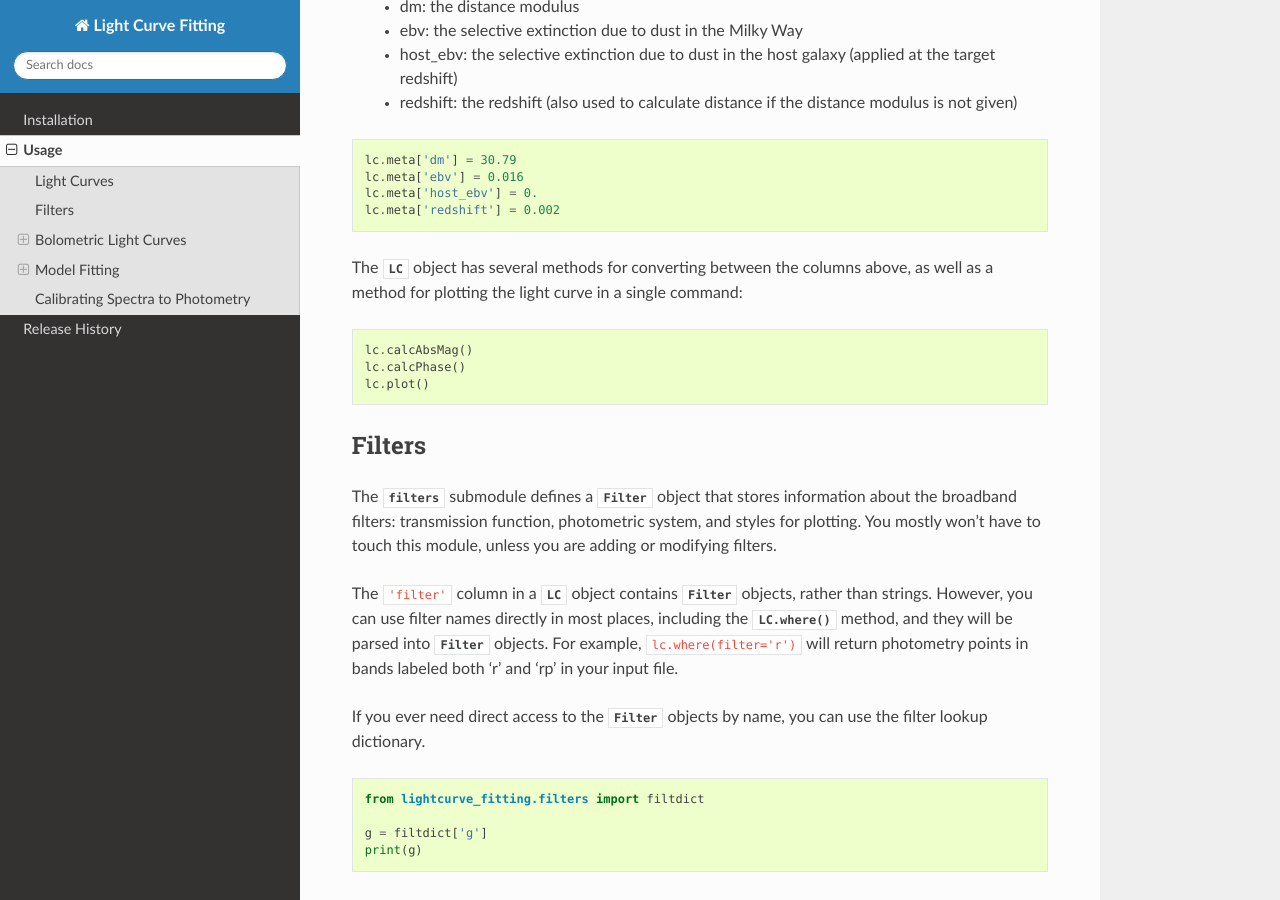
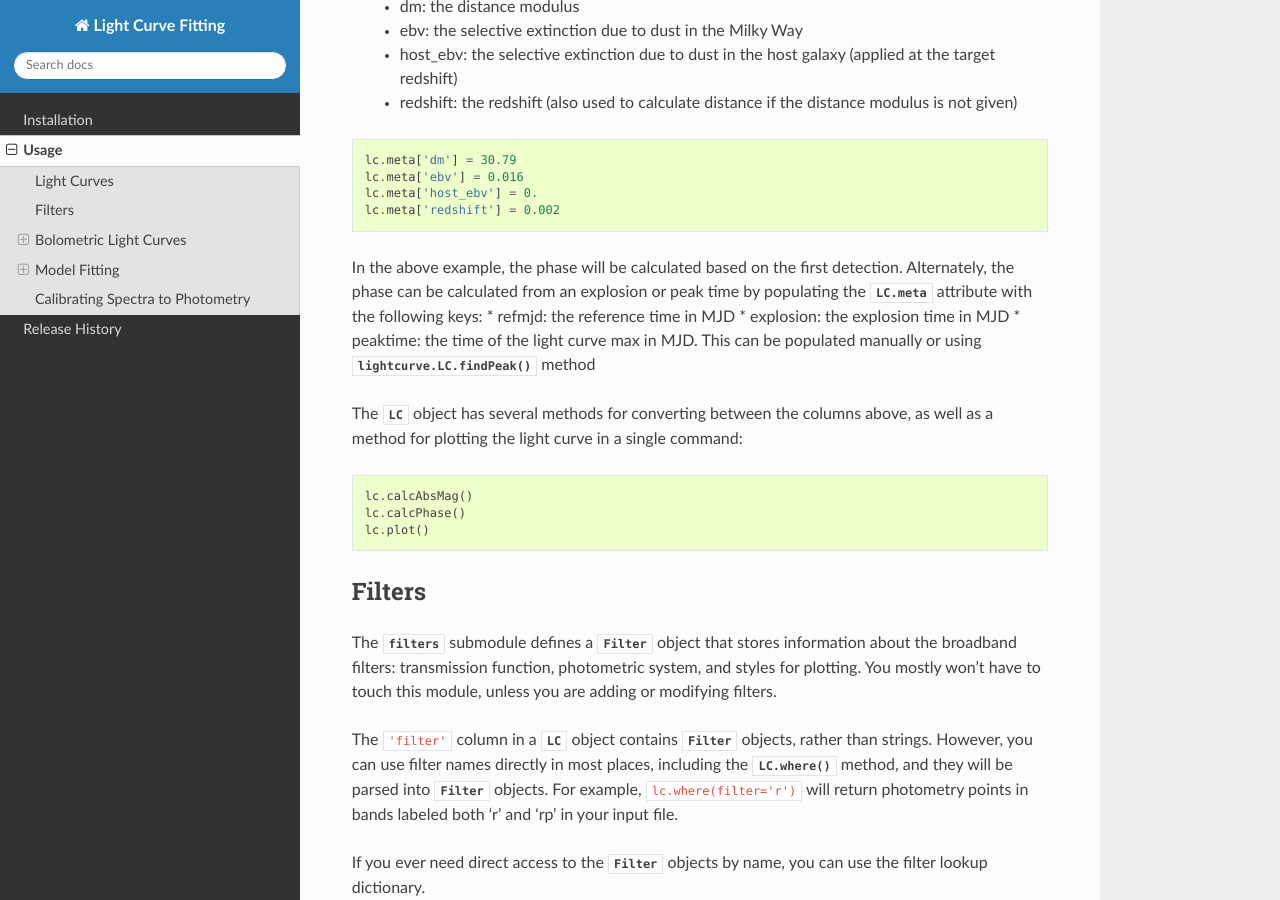
Before and after one commit to griffin-h/lightcurve_fitting, a Sphinx documentation site: the page built from docs/source/usage.rst, in a window 1280 px wide and 900 px high, scrolled down 1151 px. Built offline with Sphinx 7.4.7 and the Read the Docs theme 3.1.0, drawn with Linux system fonts in a browser that asks for light colours; pages that are not in the unit, such as notebooks, are missing from menus.

Commit message:
adding additional information about how to set different phases

```diff
--- a/docs/source/usage.rst
+++ b/docs/source/usage.rst
@@ -47,6 +47,12 @@ The :attr:`LC.meta` attribute contains information needed to calculate absolute
     lc.meta['ebv'] = 0.016
     lc.meta['host_ebv'] = 0.
     lc.meta['redshift'] = 0.002
+
+In the above example, the phase will be calculated based on the first detection. Alternately, the phase can be
+calculated from an explosion or peak time by populating the :attr:`LC.meta` attribute with the following keys:
+* refmjd: the reference time in MJD
+* explosion: the explosion time in MJD
+* peaktime: the time of the light curve max in MJD. This can be populated manually or using :meth:`lightcurve.LC.findPeak` method
 
 The :class:`.LC` object has several methods for converting between the columns above,
 as well as a method for plotting the light curve in a single command:
```
